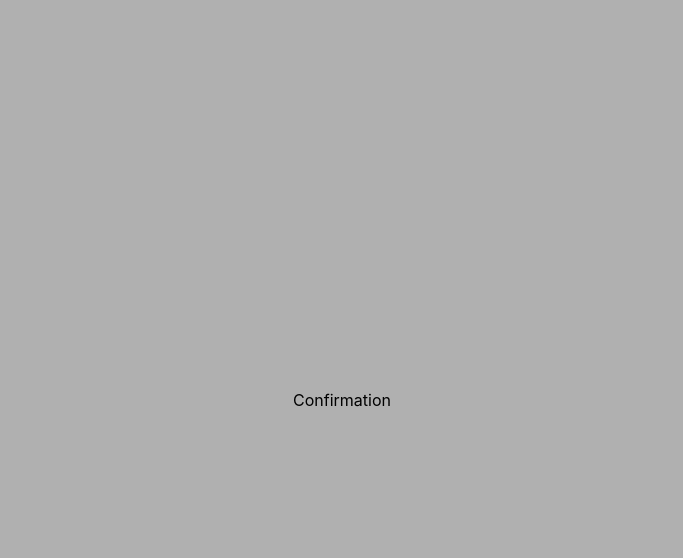
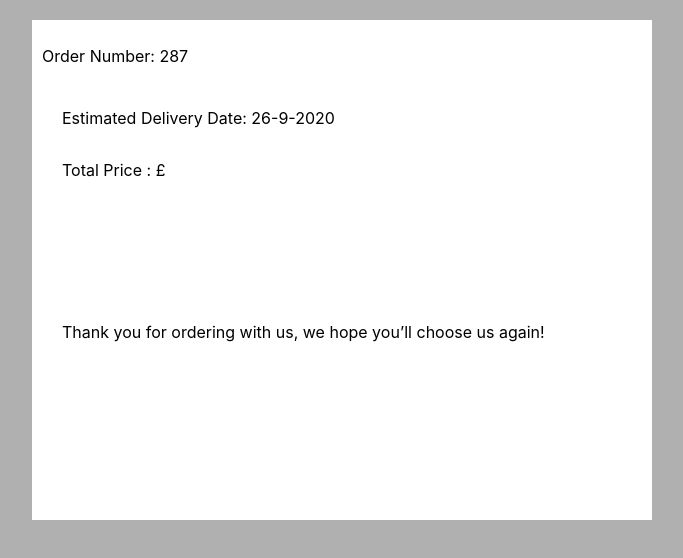
Before and after one commit to TG-hub/react-site, a React (Create React App) app: page /confirmation in a window 1280 px wide. Shown: the top 558 px of the page, without its empty margins (298-981 px from the left). Built offline with nearby package versions, Linux system fonts and the light colour scheme.

Commit message:
complete confirmation page

```diff
--- a/src/context/basket.js
+++ b/src/context/basket.js
@@ -6,11 +6,11 @@ import Item from '../pages/item'
 
 
 
+
 export const BasketContext = createContext({
     basket: [],
     updateBasket: () => null
 })
-
 
 
 
--- a/src/pages/checkout/checkout.css
+++ b/src/pages/checkout/checkout.css
@@ -6,19 +6,16 @@
     height: 60vh;
     align-self: center;
     color: #0569FF;
-    justify-items: center;
     margin: 20px;
-    align-items: baseline;
+    overflow: scroll;
 }
 
 .List-Item {
-    list-style-type: none;
     display: flex;
-    justify-content: space-evenly;
     background-color:#F59606 ;
-    margin: 10px 10px;
-    height: 30px;
     padding: 10px;
+    width: 65vh;
+    align-self: center;
 }
 
 .Order {
--- /dev/null
+++ b/src/pages/confirmation/confirmation.css
@@ -0,0 +1,27 @@
+.Summary {
+    display: flex;
+    flex-direction: column;
+    background-color: white;
+    width: 75vh;
+    height: 60vh;
+    align-self: center;
+    color: black;
+    margin: 20px;
+    overflow: scroll;
+    text-align: left;
+    padding: 10px;
+}
+
+.SummaryTwo {
+    display: flex;
+    flex-direction: column;
+    background-color: white;
+    width: 75vh;
+    height: 60vh;
+    align-self: center;
+    color: black;
+    margin-left: 40px;
+    overflow: scroll;
+    text-align: left;
+    padding: 10px;
+}
--- a/src/pages/confirmation/index.js
+++ b/src/pages/confirmation/index.js
@@ -1,12 +1,43 @@
-import React from 'react';
+import React, { useContext } from 'react';
+import './confirmation.css'
+import { BasketContext } from '../../context/basket';
+import ItemList from '../home/items-list'
+import _ from 'lodash'
 
 
-function App() {
+const Confirmation = () => {
+
+  const basket = useContext(BasketContext)
+
+  const priceTotal = () =>
+          basket.basket.map((selItems) => {
+          const item = _.find(ItemList, {id: selItems.id})
+          return item.price*selItems.quantity
+        })
+
+  const orderNumber = () => {
+    return Math.random()*1000
+  }
+  const today = new Date()
+  const dd = today.getDate()+3
+  const mm = today.getMonth()+1
+  const yyyy = today.getFullYear()
+
+
   return (
-    <div style={{ textAlign: 'center', display: 'flex', justifyContent: 'center', height: '100vh', flexDirection: 'column' }}>
-      <p>Confirmation</p>
+  <div className='Container'>
+    <div className='Summary'>
+      <p>Order Number: {Math.round(orderNumber())}</p>
+      <div className='SummaryTwo'>
+        <p>Estimated Delivery Date: {dd}-{mm}-{yyyy}</p>
+        <p>Total Price : £{priceTotal()}</p>
+      </div>
+      <div className='SummaryTwo'>
+        <p>Thank you for ordering with us, we hope you’ll choose us again!</p>
+      </div>
     </div>
+  </div>
   );
 }
 
-export default App;
+export default Confirmation;
--- a/src/pages/home/items-list.js
+++ b/src/pages/home/items-list.js
@@ -27,49 +27,49 @@ const ItemList = [
 
  {image: ['https://cdn.shopify.com/s/files/1/1422/9358/products/BRITISH-DRUM-COMPANY-BDC-12X5.5-IMP-SNARE-DRUM-KENSINGTON-KNIGHT-DRUMAZON_01_1000x.jpg?v=1594060928',
         'https://cdn.shopify.com/s/files/1/1422/9358/products/BRITISH-DRUM-COMPANY-BDC-14X5.5-AVIATOR-CAST-ALUMINIUM-SNARE-DRUM-DRUMAZON_01_1000x.jpg?v=1594061015',  'https://cdn.shopify.com/s/files/1/1422/9358/products/BRITISH-DRUM-COMPANY-BDC-14X5.5-LEGEND-SE-SNARE-DRUM-SPALTED-BEECH-DRUMAZON_01_1000x.jpg?v=1594061088'],
-         title: 'BDC Imp Snare Drum', price: 379, id: '1'},
+         title: 'BDC Imp Snare Drum', price: 379, id: '7'},
 
  {image: ['https://cdn.shopify.com/s/files/1/1422/9358/products/BRITISH-DRUM-COMPANY-BDC-14X5.5-AVIATOR-CAST-ALUMINIUM-SNARE-DRUM-DRUMAZON_01_1000x.jpg?v=1594061015',
         'https://cdn.shopify.com/s/files/1/1422/9358/products/BRITISH-DRUM-COMPANY-BDC-12X5.5-IMP-SNARE-DRUM-KENSINGTON-KNIGHT-DRUMAZON_01_1000x.jpg?v=1594060928',  'https://cdn.shopify.com/s/files/1/1422/9358/products/BRITISH-DRUM-COMPANY-BDC-14X5.5-LEGEND-SE-SNARE-DRUM-SPALTED-BEECH-DRUMAZON_01_1000x.jpg?v=1594061088'],
-        title: 'BDC Aviator Snare Drum', price: 639, id: '2'},
+        title: 'BDC Aviator Snare Drum', price: 639, id: '8'},
 
  {image: ['https://cdn.shopify.com/s/files/1/1422/9358/products/BRITISH-DRUM-COMPANY-BDC-14X5.5-LEGEND-SE-SNARE-DRUM-SPALTED-BEECH-DRUMAZON_01_1000x.jpg?v=1594061088',
         'https://cdn.shopify.com/s/files/1/1422/9358/products/BRITISH-DRUM-COMPANY-BDC-14X5.5-MAVERICK-MAPLE-SNARE-DRUM-DRUMAZON_01_1000x.jpg?v=1599848943',  'https://cdn.shopify.com/s/files/1/1422/9358/products/BRITISH-DRUM-COMPANY-BDC-14X5.5-LEGEND-SE-SNARE-DRUM-SPALTED-BEECH-DRUMAZON_01_1000x.jpg?v=1594061088'],
-        title: 'BDC Legend Beech Snare Drum', price: 665, id: '3'},
+        title: 'BDC Legend Beech Snare Drum', price: 665, id: '9'},
 
  {image: ['https://cdn.shopify.com/s/files/1/1422/9358/products/BRITISH-DRUM-COMPANY-BDC-14X5.5-MAVERICK-MAPLE-SNARE-DRUM-DRUMAZON_01_1000x.jpg?v=1599848943',
         'https://cdn.shopify.com/s/files/1/1422/9358/products/BRITISH-DRUM-COMPANY-BDC-14X5.5-LEGEND-SE-SNARE-DRUM-SPALTED-BEECH-DRUMAZON_01_1000x.jpg?v=1594061088',  'https://cdn.shopify.com/s/files/1/1422/9358/products/BRITISH-DRUM-COMPANY-BDC-14X5.5-LEGEND-SE-SNARE-DRUM-SPALTED-BEECH-DRUMAZON_01_1000x.jpg?v=1594061088'],
-        title: 'BDC Maverick Snare Drum', price: 549, id: '4'},
+        title: 'BDC Maverick Snare Drum', price: 549, id: '10'},
 
  {image: ['https://cdn.shopify.com/s/files/1/1422/9358/products/BRITISH-DRUM-COMPANY-BDC-14X6-BLUEBIRD-CHROME-ON-BRASS-SNARE-DRUM-DRUMAZON_01_4dbe97a7-ea81-4031-98af-613f71bf2955_1000x.jpg?v=1599849358',
          'https://cdn.shopify.com/s/files/1/1422/9358/products/BRITISH-DRUM-COMPANY-BDC-14X6.5-LOUNGE-SNARE-DRUM-WINDERMERE-PEARL-DRUMAZON_01_1000x.jpg?v=1594062485',  'https://cdn.shopify.com/s/files/1/1422/9358/products/BRITISH-DRUM-COMPANY-BDC-14X5.5-LEGEND-SE-SNARE-DRUM-SPALTED-BEECH-DRUMAZON_01_1000x.jpg?v=1594061088'],
-         title: 'BDC Bluebird COB Snare Drum', price: 650, id: '5'},
+         title: 'BDC Bluebird COB Snare Drum', price: 650, id: '11'},
 
  {image: ['https://cdn.shopify.com/s/files/1/1422/9358/products/BRITISH-DRUM-COMPANY-BDC-14X6.5-LOUNGE-SNARE-DRUM-WINDERMERE-PEARL-DRUMAZON_01_1000x.jpg?v=1594062485',
         'https://cdn.shopify.com/s/files/1/1422/9358/products/BRITISH-DRUM-COMPANY-BDC-14X6-BLUEBIRD-CHROME-ON-BRASS-SNARE-DRUM-DRUMAZON_01_4dbe97a7-ea81-4031-98af-613f71bf2955_1000x.jpg?v=1599849358',  'https://cdn.shopify.com/s/files/1/1422/9358/products/BRITISH-DRUM-COMPANY-BDC-14X5.5-LEGEND-SE-SNARE-DRUM-SPALTED-BEECH-DRUMAZON_01_1000x.jpg?v=1594061088'],
-        title: 'BDC Lounge Snare Drum', price: 565, id: '6'},
+        title: 'BDC Lounge Snare Drum', price: 565, id: '12'},
 
  {image: ['https://cdn.shopify.com/s/files/1/1422/9358/products/BRITISH-DRUM-COMPANY-BDC-12X5.5-IMP-SNARE-DRUM-KENSINGTON-KNIGHT-DRUMAZON_01_1000x.jpg?v=1594060928',
         'https://cdn.shopify.com/s/files/1/1422/9358/products/BRITISH-DRUM-COMPANY-BDC-14X5.5-AVIATOR-CAST-ALUMINIUM-SNARE-DRUM-DRUMAZON_01_1000x.jpg?v=1594061015',  'https://cdn.shopify.com/s/files/1/1422/9358/products/BRITISH-DRUM-COMPANY-BDC-14X5.5-LEGEND-SE-SNARE-DRUM-SPALTED-BEECH-DRUMAZON_01_1000x.jpg?v=1594061088'],
-         title: 'BDC Imp Snare Drum', price: 379, id: '1'},
+         title: 'BDC Imp Snare Drum', price: 379, id: '13'},
 
  {image: ['https://cdn.shopify.com/s/files/1/1422/9358/products/BRITISH-DRUM-COMPANY-BDC-14X5.5-AVIATOR-CAST-ALUMINIUM-SNARE-DRUM-DRUMAZON_01_1000x.jpg?v=1594061015',
         'https://cdn.shopify.com/s/files/1/1422/9358/products/BRITISH-DRUM-COMPANY-BDC-12X5.5-IMP-SNARE-DRUM-KENSINGTON-KNIGHT-DRUMAZON_01_1000x.jpg?v=1594060928',  'https://cdn.shopify.com/s/files/1/1422/9358/products/BRITISH-DRUM-COMPANY-BDC-14X5.5-LEGEND-SE-SNARE-DRUM-SPALTED-BEECH-DRUMAZON_01_1000x.jpg?v=1594061088'],
-        title: 'BDC Aviator Snare Drum', price: 639, id: '2'},
+        title: 'BDC Aviator Snare Drum', price: 639, id: '14'},
 
  {image: ['https://cdn.shopify.com/s/files/1/1422/9358/products/BRITISH-DRUM-COMPANY-BDC-14X5.5-LEGEND-SE-SNARE-DRUM-SPALTED-BEECH-DRUMAZON_01_1000x.jpg?v=1594061088',
         'https://cdn.shopify.com/s/files/1/1422/9358/products/BRITISH-DRUM-COMPANY-BDC-14X5.5-MAVERICK-MAPLE-SNARE-DRUM-DRUMAZON_01_1000x.jpg?v=1599848943' ,  'https://cdn.shopify.com/s/files/1/1422/9358/products/BRITISH-DRUM-COMPANY-BDC-14X5.5-LEGEND-SE-SNARE-DRUM-SPALTED-BEECH-DRUMAZON_01_1000x.jpg?v=1594061088'],
-        title: 'BDC Legend Beech Snare Drum', price: 665, id: '3'},
+        title: 'BDC Legend Beech Snare Drum', price: 665, id: '15'},
 
  {image: ['https://cdn.shopify.com/s/files/1/1422/9358/products/BRITISH-DRUM-COMPANY-BDC-14X5.5-MAVERICK-MAPLE-SNARE-DRUM-DRUMAZON_01_1000x.jpg?v=1599848943',
         'https://cdn.shopify.com/s/files/1/1422/9358/products/BRITISH-DRUM-COMPANY-BDC-14X5.5-LEGEND-SE-SNARE-DRUM-SPALTED-BEECH-DRUMAZON_01_1000x.jpg?v=1594061088',  'https://cdn.shopify.com/s/files/1/1422/9358/products/BRITISH-DRUM-COMPANY-BDC-14X5.5-LEGEND-SE-SNARE-DRUM-SPALTED-BEECH-DRUMAZON_01_1000x.jpg?v=1594061088'],
-        title: 'BDC Maverick Snare Drum', price: 549, id: '4'},
+        title: 'BDC Maverick Snare Drum', price: 549, id: '16'},
 
  {image: ['https://cdn.shopify.com/s/files/1/1422/9358/products/BRITISH-DRUM-COMPANY-BDC-14X6-BLUEBIRD-CHROME-ON-BRASS-SNARE-DRUM-DRUMAZON_01_4dbe97a7-ea81-4031-98af-613f71bf2955_1000x.jpg?v=1599849358',
          'https://cdn.shopify.com/s/files/1/1422/9358/products/BRITISH-DRUM-COMPANY-BDC-14X6.5-LOUNGE-SNARE-DRUM-WINDERMERE-PEARL-DRUMAZON_01_1000x.jpg?v=1594062485',  'https://cdn.shopify.com/s/files/1/1422/9358/products/BRITISH-DRUM-COMPANY-BDC-14X5.5-LEGEND-SE-SNARE-DRUM-SPALTED-BEECH-DRUMAZON_01_1000x.jpg?v=1594061088'],
-         title: 'BDC Bluebird COB Snare Drum', price: 650, id: '5'},
+         title: 'BDC Bluebird COB Snare Drum', price: 650, id: '17'},
 
  {image: ['https://cdn.shopify.com/s/files/1/1422/9358/products/BRITISH-DRUM-COMPANY-BDC-14X6.5-LOUNGE-SNARE-DRUM-WINDERMERE-PEARL-DRUMAZON_01_1000x.jpg?v=1594062485',
         'https://cdn.shopify.com/s/files/1/1422/9358/products/BRITISH-DRUM-COMPANY-BDC-14X6-BLUEBIRD-CHROME-ON-BRASS-SNARE-DRUM-DRUMAZON_01_4dbe97a7-ea81-4031-98af-613f71bf2955_1000x.jpg?v=1599849358',  'https://cdn.shopify.com/s/files/1/1422/9358/products/BRITISH-DRUM-COMPANY-BDC-14X5.5-LEGEND-SE-SNARE-DRUM-SPALTED-BEECH-DRUMAZON_01_1000x.jpg?v=1594061088'],
-        title: 'BDC Lounge Snare Drum', price: 565, id: '6'},]
+        title: 'BDC Lounge Snare Drum', price: 565, id: '18'},]
  export default ItemList
```
Also changed, not shown: src/pages/checkout/index.js (+7 -2 lines).
